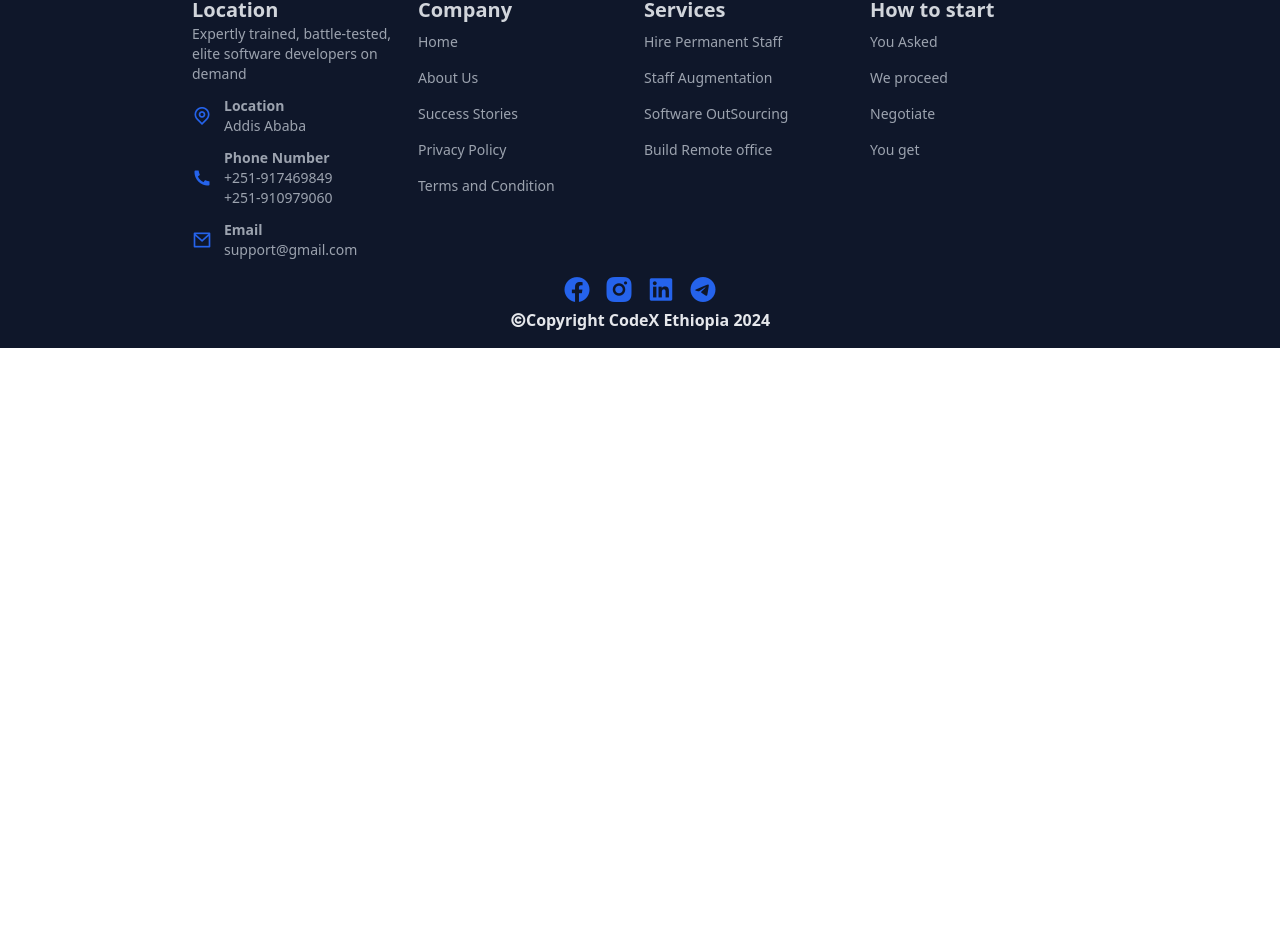
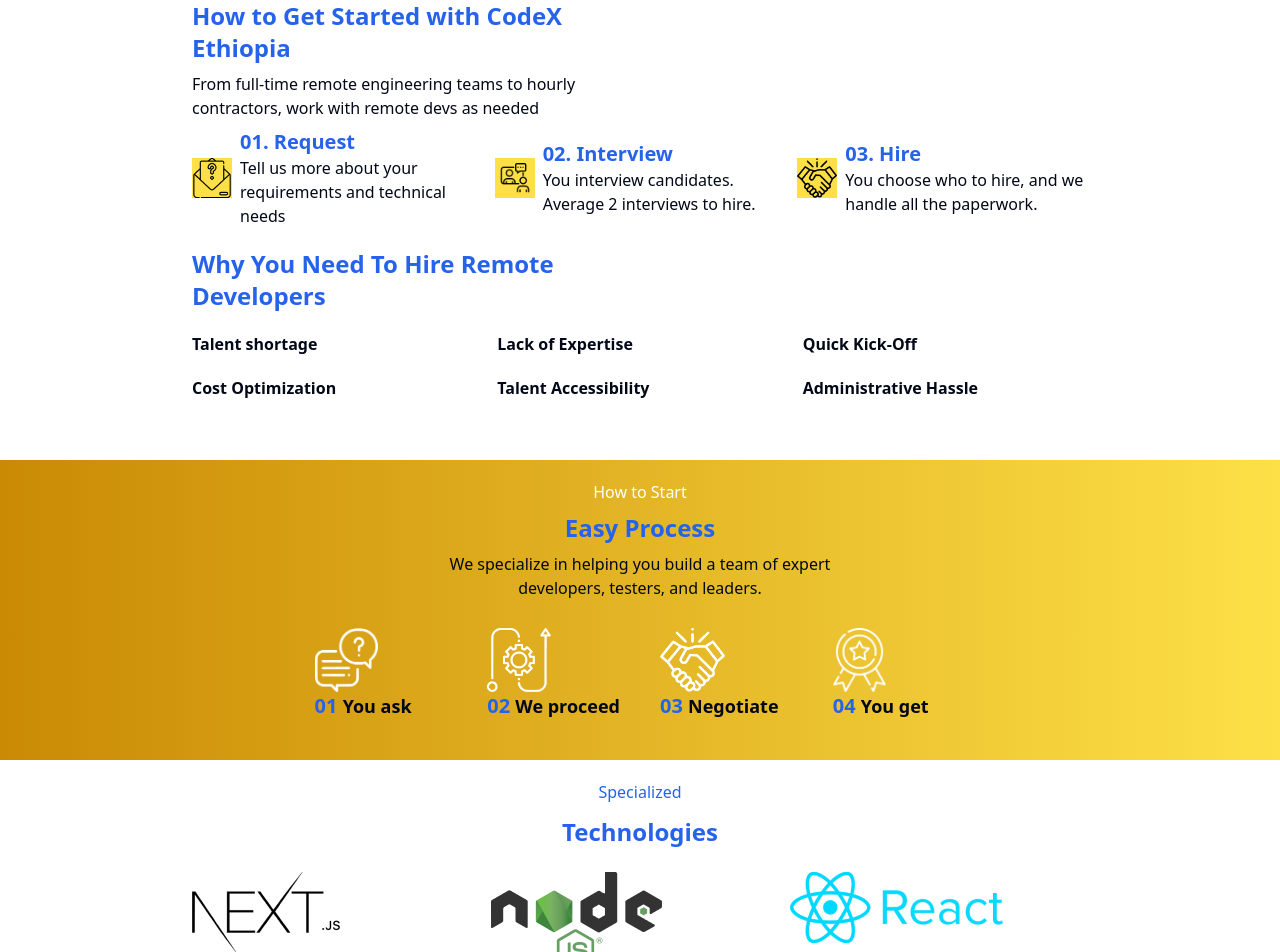
Before and after one commit to abenooo/codex_ethiopia, a React (Vite) app: page / in a window 1280 px wide. Shown: the part 380-1332 px from the top of the page. Before the commit the page ends 800 px from the top, so only its background shows below. Built offline with nearby package versions, Linux system fonts and the light colour scheme.

Commit message:
add slider and banner

```diff
--- a/src/pages/Home.tsx
+++ b/src/pages/Home.tsx
@@ -1,11 +1,174 @@
 import Hero from "@/components/Hero";
+import Slider from "react-slick";
+import "slick-carousel/slick/slick.css";
+import "slick-carousel/slick/slick-theme.css";
 
 function Home() {
+  const settings = {
+    dots: false,
+    infinite: true,
+    speed: 500,
+    autoplay: true,
+    autoplaySpeed: 2000,
+    slidesToShow: 3,
+    slidesToScroll: 1,
+    responsive: [
+      {
+        breakpoint: 1024,
+        settings: {
+          slidesToShow: 3,
+          slidesToScroll: 1,
+        },
+      },
+      {
+        breakpoint: 600,
+        settings: {
+          slidesToShow: 2,
+          slidesToScroll: 1,
+        },
+      },
+      {
+        breakpoint: 480,
+        settings: {
+          slidesToShow: 1,
+          slidesToScroll: 1,
+        },
+      },
+    ],
+  };
   return (
-    <Hero
-      title="How to Start"
-      description="We specialize in helping you build a team of expert developers."
-    />
+    <>
+      <Hero
+        title="How to Start"
+        description="We specialize in helping you build a team of expert developers."
+      />
+      <div className=" max-w-[90%] md:max-w-[70%] mx-auto py-5">
+        <div className="max-w-sm">
+          <h1 className="text-primary text-2xl font-bold">
+            How to Get Started with CodeX Ethiopia
+          </h1>
+          <p className="py-2">
+            From full-time remote engineering teams to hourly contractors, work
+            with remote devs as needed
+          </p>
+        </div>
+        <div className="md:grid grid-cols-3 gap-3">
+          <div className="flex gap-2 max-w-xs items-center">
+            <img
+              src="/request.png"
+              className="bg-yellow-300 h-10"
+              alt="request image"
+            />
+            <div>
+              <h1 className="text-primary text-xl font-semibold ">
+                01. Request
+              </h1>
+              <p>Tell us more about your requirements and technical needs</p>
+            </div>
+          </div>
+          <div className="flex gap-2 max-w-xs items-center">
+            <img
+              src="/interview.png"
+              className="bg-yellow-300 h-10"
+              alt="request image"
+            />
+            <div>
+              <h1 className="text-primary text-xl font-semibold ">
+                02. Interview
+              </h1>
+              <p>You interview candidates. Average 2 interviews to hire.</p>
+            </div>
+          </div>
+          <div className="flex gap-2 max-w-xs items-center">
+            <img
+              src="/hire.png"
+              className="bg-yellow-300 h-10"
+              alt="hire image"
+            />
+            <div>
+              <h1 className="text-primary text-xl font-semibold ">03. Hire</h1>
+              <p>You choose who to hire, and we handle all the paperwork.</p>
+            </div>
+          </div>
+        </div>
+
+        <div className="my-5">
+          <h1 className="max-w-sm text-primary text-2xl font-bold">
+            Why You Need To Hire Remote Developers{" "}
+          </h1>
+          <ul className="grid  grid-cols-2 md:grid-cols-3 gap-2 md:gap-5 font-semibold py-5">
+            <li>Talent shortage</li>
+            <li>Lack of Expertise</li>
+            <li>Quick Kick-Off</li>
+            <li>Cost Optimization</li>
+            <li>Talent Accessibility</li>
+            <li>Administrative Hassle</li>
+          </ul>
+        </div>
+      </div>
+      <div className="bg-gradient-to-r from-yellow-600 to-yellow-300 w-full">
+        <div className=" max-w-[90%] md:max-w-[70%] mx-auto py-5 flex flex-col gap-2 items-center">
+          <p className="text-white">How to Start</p>
+          <p className="text-primary text-2xl font-bold">Easy Process</p>
+          <p className="max-w-sm text-center">
+            We specialize in helping you build a team of expert developers,
+            testers, and leaders.
+          </p>
+          <div className="grid  grid-cols-2 md:grid-cols-4 gap-10 my-5 ">
+            <div>
+              <img src="/ask.png" className="h-16" alt="you ask" />
+              <p className="text-lg font-semibold">
+                <span className="text-primary text-xl font-semibold">01 </span>
+                You ask
+              </p>
+            </div>
+            <div>
+              <img src="proceed.png" className="h-16" alt="we proceed" />
+              <p className="text-lg font-semibold">
+                <span className="text-primary text-xl font-semibold">02 </span>
+                We proceed
+              </p>
+            </div>
+            <div>
+              <img src="negotiate.png" className="h-16" alt="we proceed" />
+              <p className="text-lg font-semibold">
+                <span className="text-primary text-xl font-semibold">03 </span>
+                Negotiate
+              </p>
+            </div>
+            <div>
+              <img src="get.png" className="h-16" alt="we proceed" />
+              <p className="text-lg font-semibold">
+                <span className="text-primary text-xl font-semibold">04 </span>
+                You get
+              </p>
+            </div>
+          </div>
+        </div>
+      </div>
+      <div className="max-w-[90%] md:max-w-[70%] mx-auto py-5  ">
+        <p className="text-center text-primary font-medium mb-3">Specialized</p>
+        <p className="text-primary text-center text-2xl font-bold mb-6">
+          Technologies
+        </p>
+        <Slider {...settings}>
+          <div>
+            <img src="react_logo.png" alt="react" />
+          </div>
+          <div>
+            {" "}
+            <img src="angular_logo.png" alt="angular_logo" />
+          </div>
+          <div>
+            {" "}
+            <img src="next.png" alt="next" />
+          </div>
+          <div>
+            <img src="node.png" alt="nodejs" />
+          </div>
+        </Slider>
+      </div>
+    </>
   );
 }
 
```
